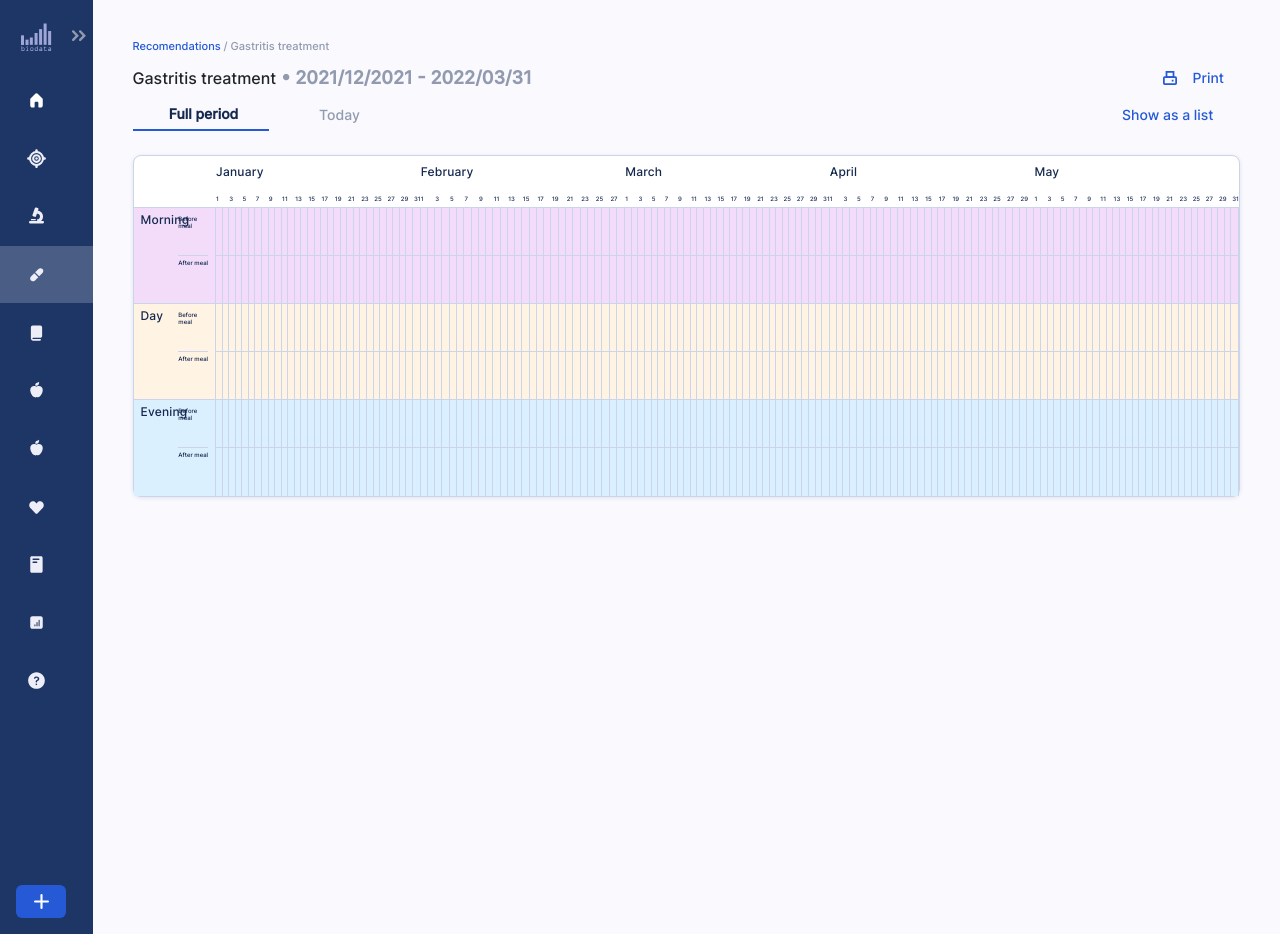
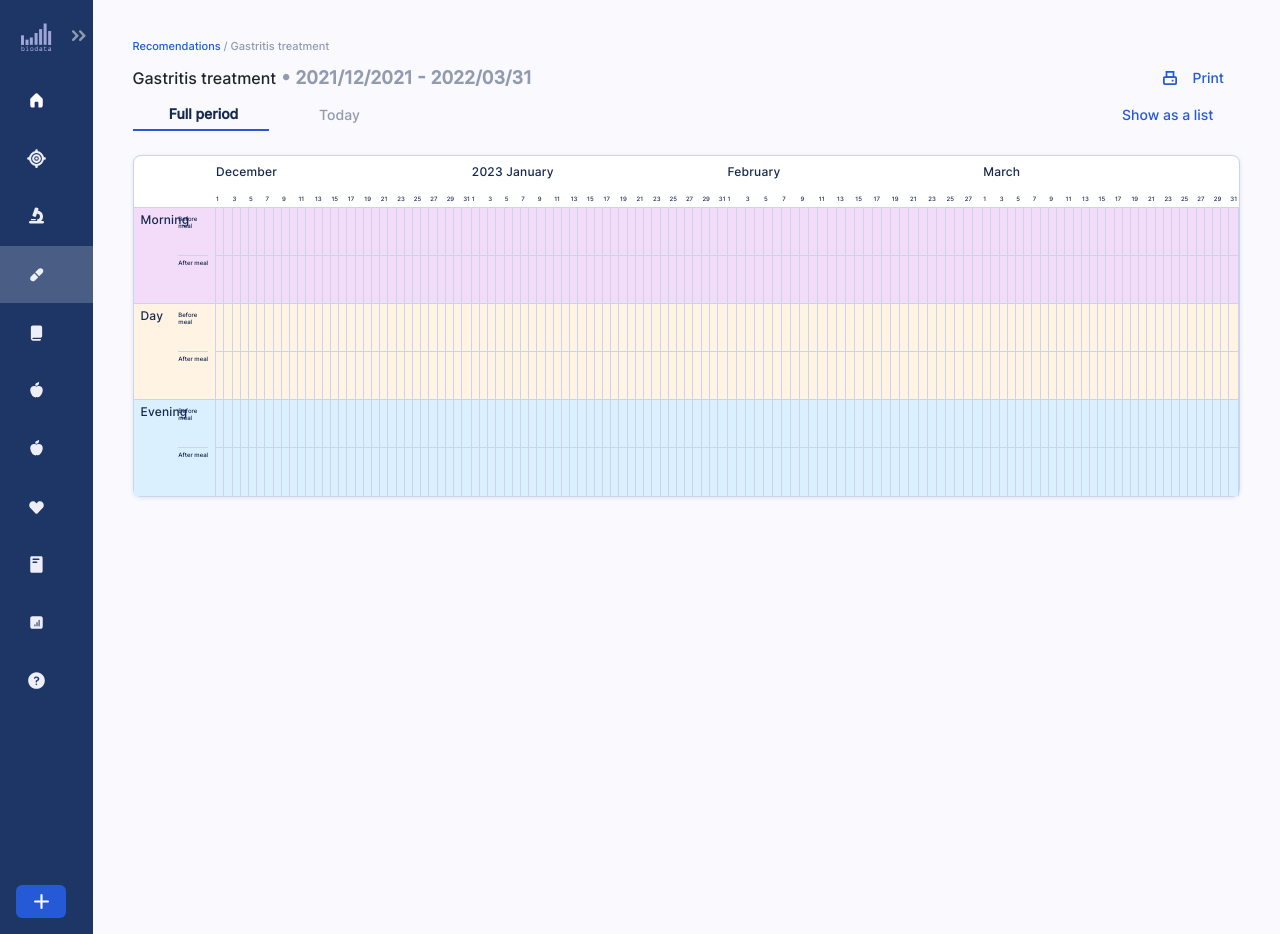
Before and after one commit to hariprasad9899/react-dev-task, a React (Vite) app: page /recomendations/drilled-list in a window 1280 px wide. Built offline with nearby package versions, Linux system fonts and the light colour scheme.

Commit message:
added function and made drill down component dynamic

```diff
--- a/src/components/DrillDownComponent.tsx
+++ b/src/components/DrillDownComponent.tsx
@@ -3,9 +3,9 @@ import '../styles/drillDownComponent.css'
 import {useState,useEffect} from 'react'
 import { Iprops } from "../utils/getMonthsAndDays";
 export function DrillDownComponent() {
-    const data = [{ startDate: '9/01/2023', endDate: '30/05/2023' }];
+    const data = [{ startDate: '9/12/2022', endDate: '30/03/2023' }];
     const [result, setResult] = useState({});
-
+    const [janYear,setJanYear]=useState(2024)
     const CreateArrayWithLengthAndValue = (length: number) => {
         return Array.from({ length }, (_, index) => index + 1);
     };
@@ -26,6 +26,9 @@ export function DrillDownComponent() {
               const monthName = new Intl.DateTimeFormat('en-US', { month: 'long' }).format(start);
               const daysInMonth = new Date(start.getFullYear(), start.getMonth() + 1, 0).getDate();
 
+                if(monthKey[0]==='1'){
+                    setJanYear(start.getFullYear())
+                }
               if (!newResult[monthKey]) {
                 newResult[monthKey] = { days: 0, monthName };
               }
@@ -139,7 +142,7 @@ export function DrillDownComponent() {
 
                             <div className="drill-timePeriod-header">
                                 <div className="drill-year-name">
-                                    {monthName}
+                                    { (monthName==='January'?janYear:' ')+ " " + monthName}
                                 </div>
                                 <div className="drill-year-date">
                                     {CreateArrayWithLengthAndValue(days).map((item: number, index: number) => (<div style={{ height: "100%", width: `${100 / days}%`  }}>
```
